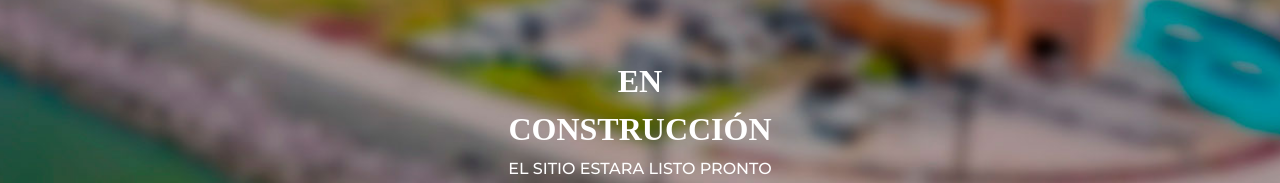
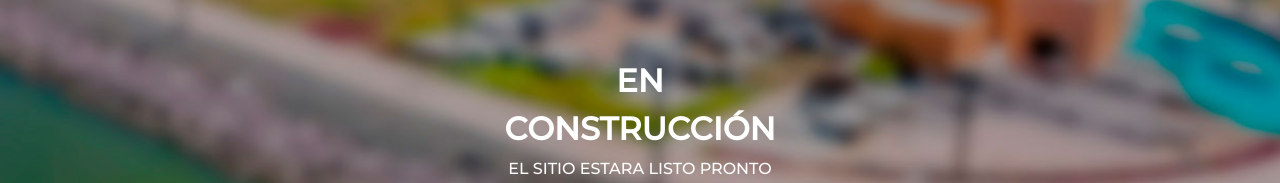
Before and after one commit to pedromichel23/parquecentralmazatlan, a plain HTML site: page index.html in a window 1280 px wide. Shown: the part 458-641 px from the top of the page. Drawn offline with Linux system fonts and the light colour scheme.

Commit message:
fix font issue
font issue with index page was resolved.

```diff
--- a/assets/css/styles.css
+++ b/assets/css/styles.css
@@ -52,7 +52,7 @@ body {
 }
 
 .main .container-main .info-container .comming-soon-text {
-	font-family: 'Montserrat';
+	font-family: 'Montserrat-regular';
 	font-weight: bold;
 	line-height: .5;
 	font-size: 2rem;
```
